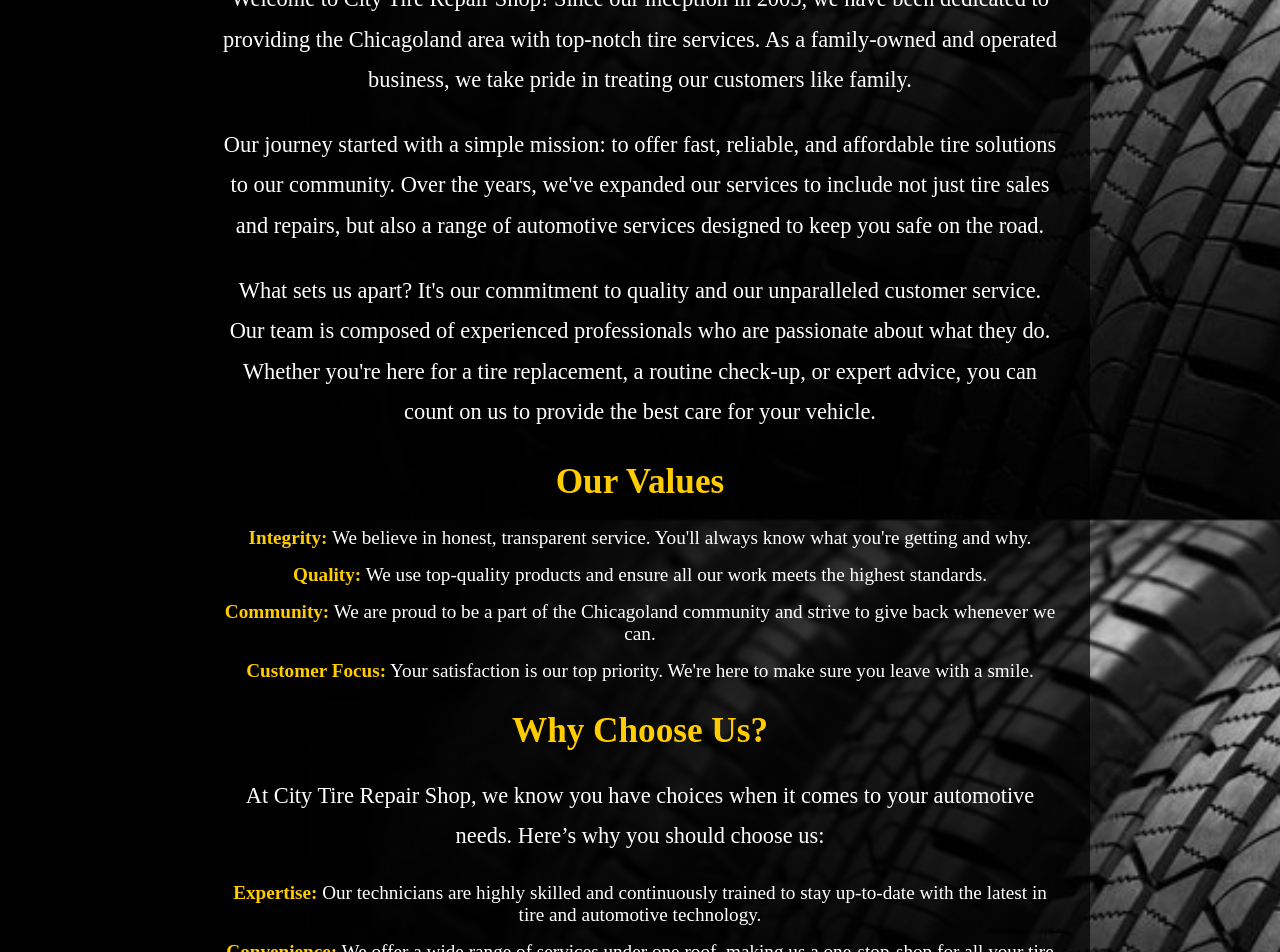
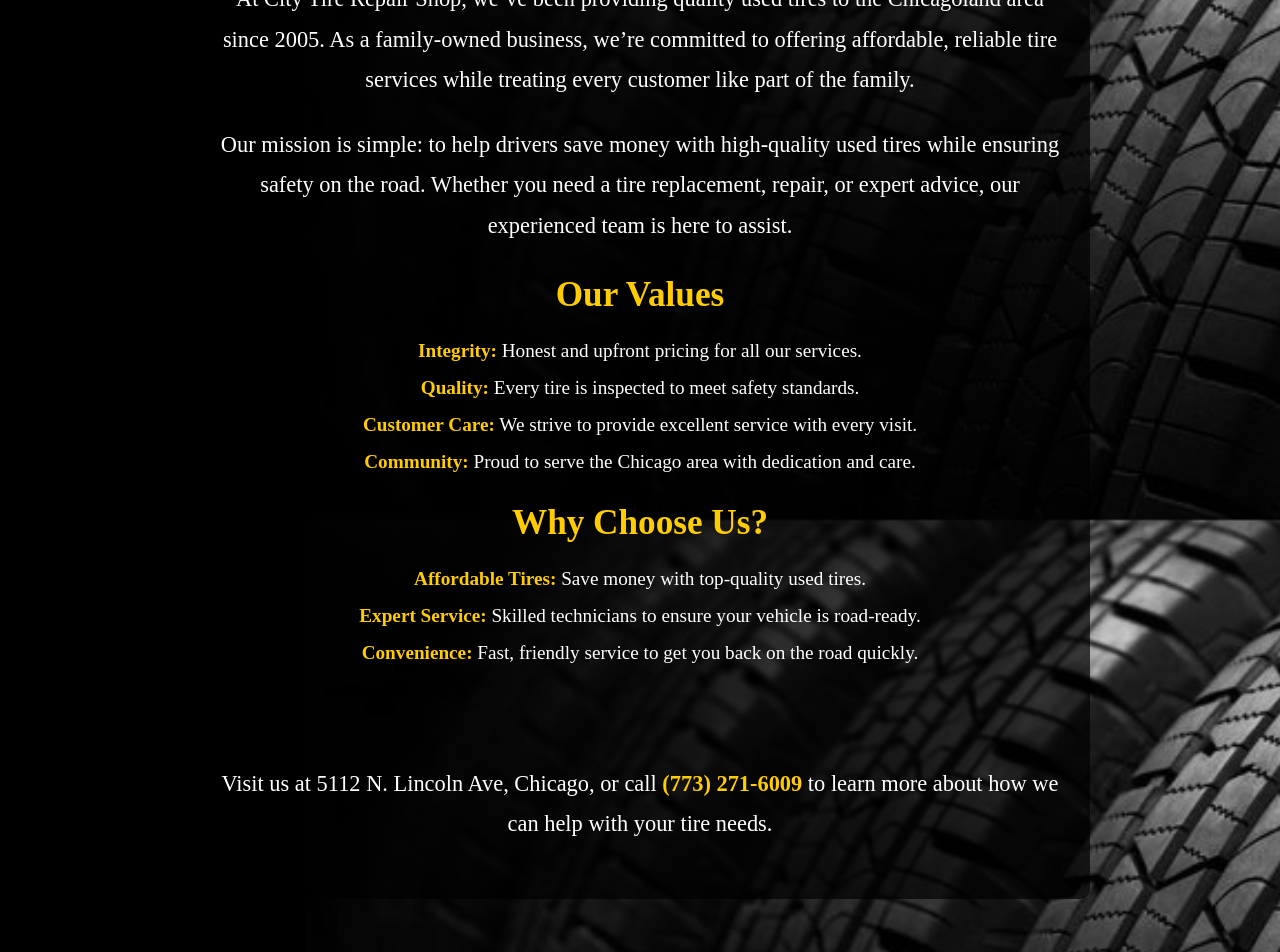
Before and after one commit to berbad/CityTireWebsite, a React (Create React App) app in the folder my-app/: page /about in a window 1280 px wide. Shown: the part 280-1232 px from the top of the page. Built offline with nearby package versions, Linux system fonts and the light colour scheme; no server answers.

Commit message:
Updated Contact Us/Server

```diff
--- a/my-app/src/Components/Navbar.jsx
+++ b/my-app/src/Components/Navbar.jsx
@@ -11,11 +11,6 @@ const Navbar = () => {
         <li><Link to="/about">About</Link></li>
         <li className="dropdown">
           <Link to="/services">Services</Link>
-          <ul className="dropdown-menu">
-            <li><Link to="/service1">Service 1</Link></li>
-            <li><Link to="/service2">Service 2</Link></li>
-            <li><Link to="/service3">Service 3</Link></li>
-          </ul>
         </li>
         <li><Link to="/contact">Contact Us</Link></li>
       </ul>
@@ -28,3 +23,8 @@ const Navbar = () => {
 };
 
 export default Navbar;
+{/* <ul className="dropdown-menu">
+<li><Link to="/service1">Service 1</Link></li>
+<li><Link to="/service2">Service 2</Link></li>
+<li><Link to="/service3">Service 3</Link></li>
+</ul> */}
--- a/my-app/src/pages/About.jsx
+++ b/my-app/src/pages/About.jsx
@@ -10,32 +10,29 @@ const About = () => {
         <div className="about-content">
           <h1>About City Tire Repair Shop</h1>
           <p>
-            Welcome to City Tire Repair Shop! Since our inception in 2005, we have been dedicated to providing the Chicagoland area with top-notch tire services. As a family-owned and operated business, we take pride in treating our customers like family.
+            At City Tire Repair Shop, we’ve been providing quality used tires to the Chicagoland area since 2005. As a family-owned business, we’re committed to offering affordable, reliable tire services while treating every customer like part of the family.
           </p>
           <p>
-            Our journey started with a simple mission: to offer fast, reliable, and affordable tire solutions to our community. Over the years, we've expanded our services to include not just tire sales and repairs, but also a range of automotive services designed to keep you safe on the road.
+            Our mission is simple: to help drivers save money with high-quality used tires while ensuring safety on the road. Whether you need a tire replacement, repair, or expert advice, our experienced team is here to assist.
           </p>
-          <p>
-            What sets us apart? It's our commitment to quality and our unparalleled customer service. Our team is composed of experienced professionals who are passionate about what they do. Whether you're here for a tire replacement, a routine check-up, or expert advice, you can count on us to provide the best care for your vehicle.
-          </p>
+
           <h2>Our Values</h2>
           <ul>
-            <li><strong>Integrity:</strong> We believe in honest, transparent service. You'll always know what you're getting and why.</li>
-            <li><strong>Quality:</strong> We use top-quality products and ensure all our work meets the highest standards.</li>
-            <li><strong>Community:</strong> We are proud to be a part of the Chicagoland community and strive to give back whenever we can.</li>
-            <li><strong>Customer Focus:</strong> Your satisfaction is our top priority. We're here to make sure you leave with a smile.</li>
+            <li><strong>Integrity:</strong> Honest and upfront pricing for all our services.</li>
+            <li><strong>Quality:</strong> Every tire is inspected to meet safety standards.</li>
+            <li><strong>Customer Care:</strong> We strive to provide excellent service with every visit.</li>
+            <li><strong>Community:</strong> Proud to serve the Chicago area with dedication and care.</li>
           </ul>
+
           <h2>Why Choose Us?</h2>
-          <p>
-            At City Tire Repair Shop, we know you have choices when it comes to your automotive needs. Here’s why you should choose us:
-          </p>
           <ul>
-            <li><strong>Expertise:</strong> Our technicians are highly skilled and continuously trained to stay up-to-date with the latest in tire and automotive technology.</li>
-            <li><strong>Convenience:</strong> We offer a wide range of services under one roof, making us a one-stop-shop for all your tire and automotive needs.</li>
-            <li><strong>Customer Service:</strong> We go above and beyond to ensure you have a positive experience, from the moment you call us to when you drive away.</li>
+            <li><strong>Affordable Tires:</strong> Save money with top-quality used tires.</li>
+            <li><strong>Expert Service:</strong> Skilled technicians to ensure your vehicle is road-ready.</li>
+            <li><strong>Convenience:</strong> Fast, friendly service to get you back on the road quickly.</li>
           </ul>
-          <p class='thank-you'>
-            Thank you for considering City Tire Repair Shop. We look forward to serving you and ensuring your safety and satisfaction on the road. Come visit us today at 5112 N. Lincoln Ave, Chicago, IL 60625, or give us a call at <a href="tel:+17732716009">(773) 271-6009</a>.
+
+          <p className='thank-you'>
+            Visit us at 5112 N. Lincoln Ave, Chicago, or call <a href="tel:+17732716009">(773) 271-6009</a> to learn more about how we can help with your tire needs.
           </p>
         </div>
       </section>
--- a/my-app/src/pages/Contact.jsx
+++ b/my-app/src/pages/Contact.jsx
@@ -1,5 +1,6 @@
 import React, { useState } from 'react';
 import Navbar from '../Components/Navbar';
+import axios from 'axios';
 import '../Styles/Styles.css';
 
 const ContactUs = () => {
@@ -10,6 +11,9 @@ const ContactUs = () => {
     message: '',
   });
 
+  const [isSubmitting, setIsSubmitting] = useState(false);
+  const [formStatus, setFormStatus] = useState('');
+
   const handleChange = (e) => {
     setFormData({
       ...formData,
@@ -19,8 +23,20 @@ const ContactUs = () => {
 
   const handleSubmit = (e) => {
     e.preventDefault();
-    alert('Thank you for contacting us! We will get back to you shortly.');
-    setFormData({ name: '', email: '', phone: '', message: '' });
+    setIsSubmitting(true);
+
+    const formspreeEndpoint = 'https://formspree.io/f/xeojyjve';
+
+    axios.post(formspreeEndpoint, formData)
+      .then(response => {
+        setFormStatus('Thank you for contacting us! We will get back to you shortly.');
+        setIsSubmitting(false);
+        setFormData({ name: '', email: '', phone: '', message: '' });
+      })
+      .catch(error => {
+        setFormStatus('Failed to send the message. Please try again later.');
+        setIsSubmitting(false);
+      });
   };
 
   return (
@@ -30,6 +46,8 @@ const ContactUs = () => {
       <div className="contact-container" style={{ padding: '20px', textAlign: 'center' }}>
         <h2>Contact Us</h2>
         <p>Have questions or need help? Fill out the form below or reach out to us directly!</p>
+
+        {formStatus && <p style={{ color: formStatus.includes('Failed') ? 'red' : 'green' }}>{formStatus}</p>}
 
         <form onSubmit={handleSubmit} style={{ maxWidth: '500px', margin: '0 auto' }}>
           <div style={{ marginBottom: '10px' }}>
@@ -82,16 +100,16 @@ const ContactUs = () => {
             />
           </div>
 
-          <button type="submit" style={{ padding: '10px 20px', backgroundColor: '#333', color: '#fff', border: 'none' }}>
-            Send Message
+          <button type="submit" disabled={isSubmitting} style={{ padding: '10px 20px', backgroundColor: '#333', color: '#fff', border: 'none' }}>
+            {isSubmitting ? 'Sending...' : 'Send Message'}
           </button>
         </form>
 
         <div className="shop-info" style={{ marginTop: '30px' }}>
           <h3>Our Shop Information</h3>
           <p><strong>City Tire Repair Shop</strong></p>
-          <p>123 Main St, Chicago, IL 60601</p>
-          <p>Phone: <a href="tel:7737270457">773-727-0457</a></p>
+          <p>5112 N Lincoln Ave, Chicago, IL 60625</p>
+          <p>Phone: <a href="tel:7732716009">(773) 271-6009</a></p>
           <p>Email: <a href="mailto:citytirerepairshop5112@gmail.com">citytirerepairshop5112@gmail.com</a></p>
           <p>Open Hours: Monday - Friday: 8 AM - 6 PM</p>
         </div>
```
